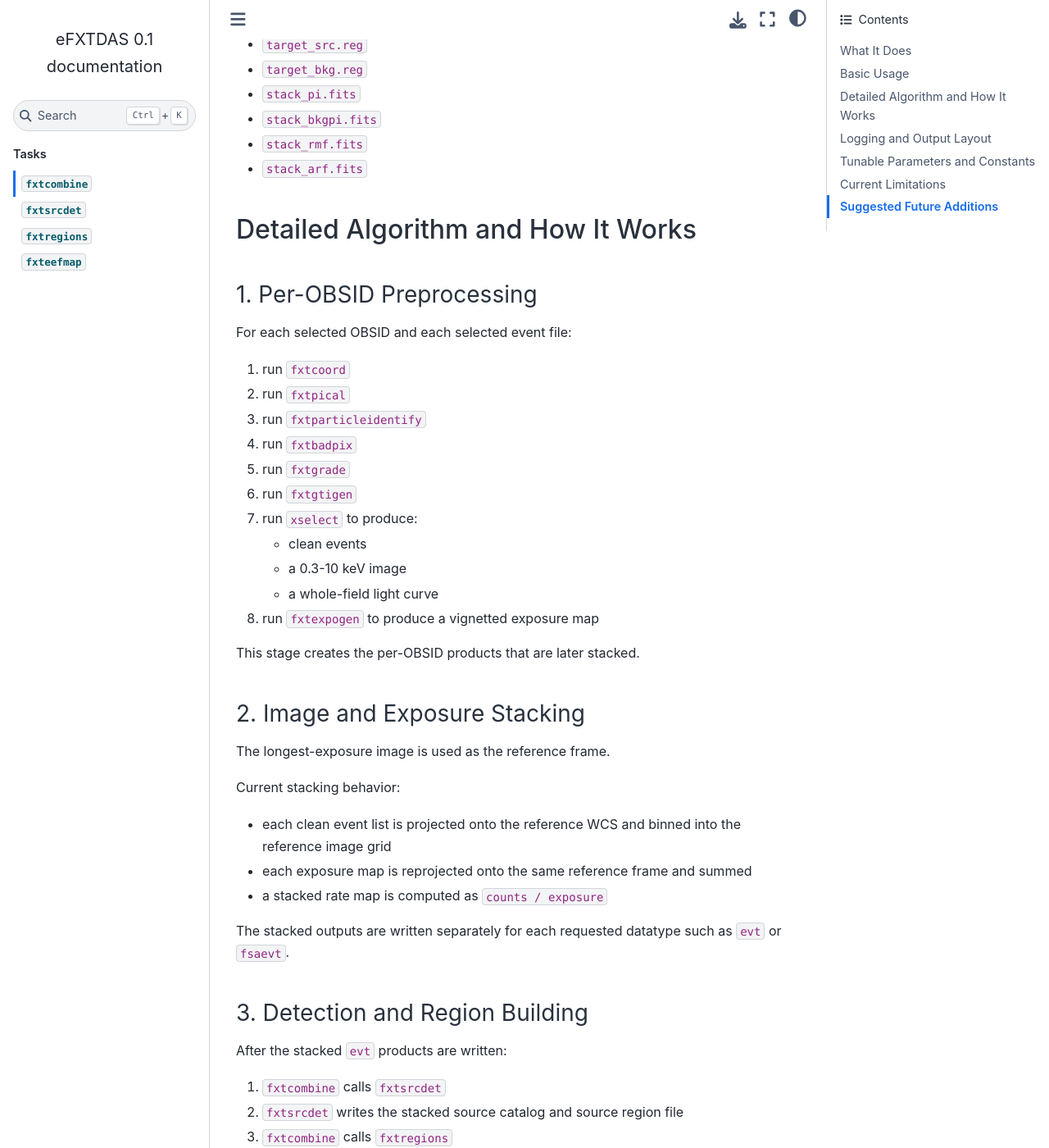
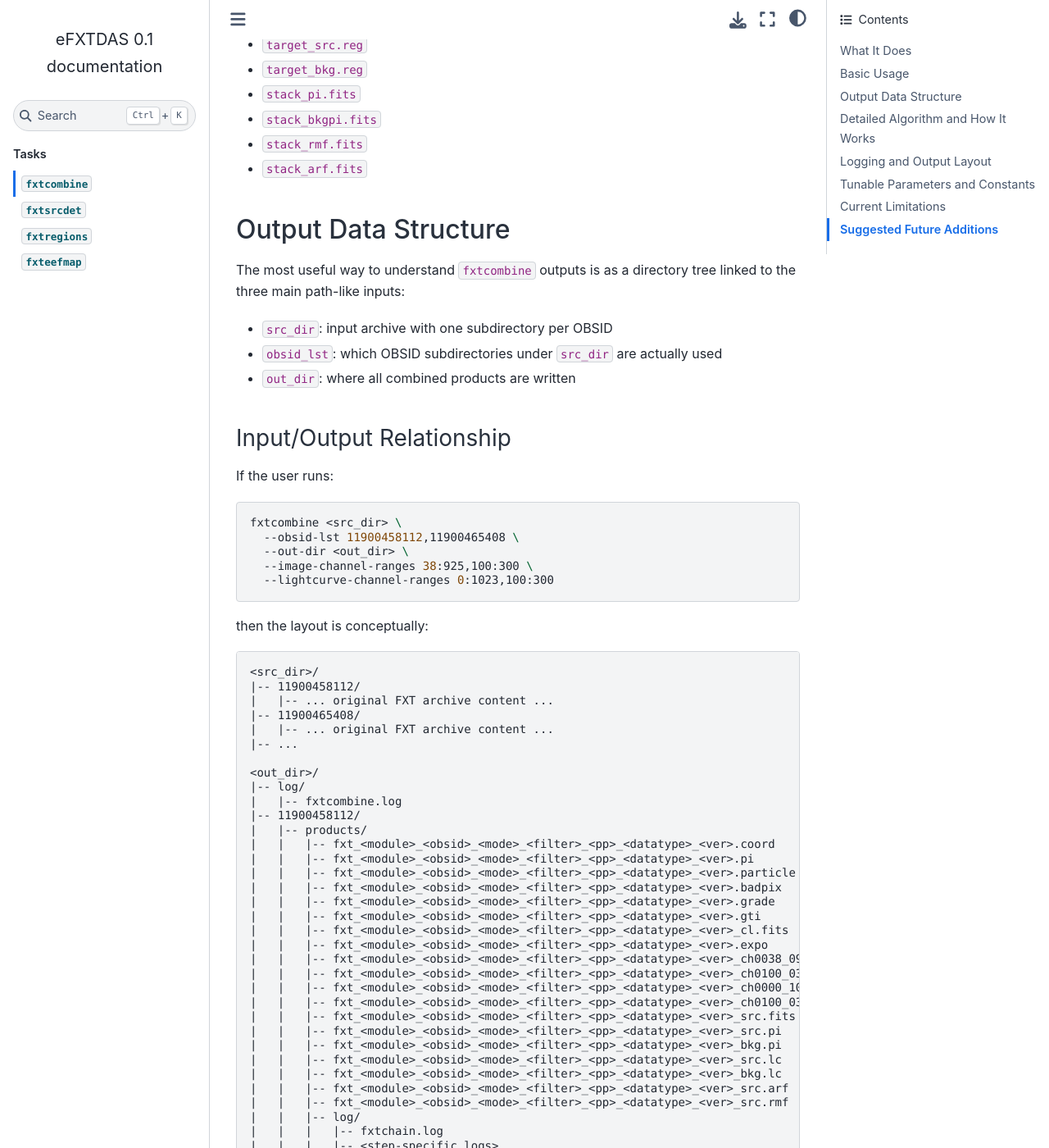
Before and after one commit to AstroChensj/eFXTDAS, a Sphinx documentation site: the page built from docs/fxtcombine.md, in a window 1280 px wide and 1400 px high, scrolled down 2118 px. Shown: the whole window at 82% size. Built offline with Sphinx 7.4.7 and the Sphinx Book theme 1.1.4, drawn with Linux system fonts in a browser that asks for light colours; some of the changed text lies outside the part shown.

Commit message:
update fxtcombine: multi-channel image and lc

````diff
--- a/docs/fxtcombine.md
+++ b/docs/fxtcombine.md
@@ -84,6 +84,162 @@ Typical stacked products include:
 - `stack_bkgpi.fits`
 - `stack_rmf.fits`
 - `stack_arf.fits`
+
+## Output Data Structure
+
+The most useful way to understand `fxtcombine` outputs is as a directory tree
+linked to the three main path-like inputs:
+
+- `src_dir`: input archive with one subdirectory per OBSID
+- `obsid_lst`: which OBSID subdirectories under `src_dir` are actually used
+- `out_dir`: where all combined products are written
+
+### Input/Output Relationship
+
+If the user runs:
+
+```bash
+fxtcombine <src_dir> \
+  --obsid-lst 11900458112,11900465408 \
+  --out-dir <out_dir> \
+  --image-channel-ranges 38:925,100:300 \
+  --lightcurve-channel-ranges 0:1023,100:300
+```
+
+then the layout is conceptually:
+
+```text
+<src_dir>/
+|-- 11900458112/
+|   |-- ... original FXT archive content ...
+|-- 11900465408/
+|   |-- ... original FXT archive content ...
+|-- ...
+
+<out_dir>/
+|-- log/
+|   |-- fxtcombine.log
+|-- 11900458112/
+|   |-- products/
+|   |   |-- fxt_<module>_<obsid>_<mode>_<filter>_<pp>_<datatype>_<ver>.coord
+|   |   |-- fxt_<module>_<obsid>_<mode>_<filter>_<pp>_<datatype>_<ver>.pi
+|   |   |-- fxt_<module>_<obsid>_<mode>_<filter>_<pp>_<datatype>_<ver>.particle
+|   |   |-- fxt_<module>_<obsid>_<mode>_<filter>_<pp>_<datatype>_<ver>.badpix
+|   |   |-- fxt_<module>_<obsid>_<mode>_<filter>_<pp>_<datatype>_<ver>.grade
+|   |   |-- fxt_<module>_<obsid>_<mode>_<filter>_<pp>_<datatype>_<ver>.gti
+|   |   |-- fxt_<module>_<obsid>_<mode>_<filter>_<pp>_<datatype>_<ver>_cl.fits
+|   |   |-- fxt_<module>_<obsid>_<mode>_<filter>_<pp>_<datatype>_<ver>.expo
+|   |   |-- fxt_<module>_<obsid>_<mode>_<filter>_<pp>_<datatype>_<ver>_ch0038_0925.img
+|   |   |-- fxt_<module>_<obsid>_<mode>_<filter>_<pp>_<datatype>_<ver>_ch0100_0300.img
+|   |   |-- fxt_<module>_<obsid>_<mode>_<filter>_<pp>_<datatype>_<ver>_ch0000_1023.lc
+|   |   |-- fxt_<module>_<obsid>_<mode>_<filter>_<pp>_<datatype>_<ver>_ch0100_0300.lc
+|   |   |-- fxt_<module>_<obsid>_<mode>_<filter>_<pp>_<datatype>_<ver>_src.fits
+|   |   |-- fxt_<module>_<obsid>_<mode>_<filter>_<pp>_<datatype>_<ver>_src.pi
+|   |   |-- fxt_<module>_<obsid>_<mode>_<filter>_<pp>_<datatype>_<ver>_bkg.pi
+|   |   |-- fxt_<module>_<obsid>_<mode>_<filter>_<pp>_<datatype>_<ver>_src.lc
+|   |   |-- fxt_<module>_<obsid>_<mode>_<filter>_<pp>_<datatype>_<ver>_bkg.lc
+|   |   |-- fxt_<module>_<obsid>_<mode>_<filter>_<pp>_<datatype>_<ver>_src.arf
+|   |   |-- fxt_<module>_<obsid>_<mode>_<filter>_<pp>_<datatype>_<ver>_src.rmf
+|   |   |-- log/
+|   |   |   |-- fxtchain.log
+|   |   |   |-- <step-specific logs>
+|-- 11900465408/
+|   |-- products/
+|   |   |-- ... same product pattern as above ...
+|-- stack/
+|   |-- evt_stack_exp.fits
+|   |-- evt_stack_cts.fits
+|   |-- evt_stack_rate.fits
+|   |-- evt_ch0038_0925_stack_cts.fits
+|   |-- evt_ch0038_0925_stack_rate.fits
+|   |-- evt_ch0100_0300_stack_cts.fits
+|   |-- evt_stack_eef.fits
+|   |-- stack_src.fits
+|   |-- stack_src.reg
+|   |-- stack_bkgmap.fits
+|   |-- target_src.reg
+|   |-- target_bkg.reg
+|   |-- fxteefmap.log
+|   |-- srcdet.log
+|   |-- fxtregions.log
+|   |-- stack_pi.fits
+|   |-- stack_bkgpi.fits
+|   |-- stack_rmf.fits
+|   |-- stack_arf.fits
+|   |-- stack_runXstack.log
+|-- all_obsid.filelist
+|-- all_obsid.json
+```
+
+### Meaning of the Tree
+
+- `src_dir/<obsid>/`
+  - original input archive for each observation
+- `out_dir/<obsid>/products/`
+  - all per-OBSID intermediate and extracted products
+- `out_dir/stack/`
+  - products derived from combining all valid OBSIDs together
+- `out_dir/all_obsid.json`
+  - machine-readable summary of the per-OBSID product paths
+
+### Multi-Band Image and Light-Curve Products
+
+When multiple channel ranges are requested:
+
+- each Stage-1 image band gets its own file:
+  - `..._ch0038_0925.img`
+  - `..._ch0100_0300.img`
+- each Stage-1 light-curve band gets its own file:
+  - `..._ch0000_1023.lc`
+  - `..._ch0100_0300.lc`
+
+For stacking:
+
+- the first requested image band is treated as the default detection band
+- that default band is written twice:
+  - legacy names:
+    - `evt_stack_cts.fits`
+    - `evt_stack_rate.fits`
+  - explicit band-labelled names:
+    - `evt_ch0038_0925_stack_cts.fits`
+    - `evt_ch0038_0925_stack_rate.fits`
+- additional image bands are written only with explicit band labels
+
+### The Summary JSON Structure
+
+`all_obsid.json` stores the same information as a nested dictionary:
+
+```text
+all_obsid.json
+|-- <obsid>
+|   |-- <datatype>
+|   |   |-- <evt_fname_prefix>
+|   |   |   |-- clevt
+|   |   |   |-- image
+|   |   |   |-- images
+|   |   |   |   |-- ch0038_0925
+|   |   |   |   |-- ch0100_0300
+|   |   |   |-- vexpmap
+|   |   |   |-- exp
+|   |   |   |-- alllc
+|   |   |   |-- lightcurves
+|   |   |   |   |-- ch0000_1023
+|   |   |   |   |-- ch0100_0300
+|   |   |   |-- srcpi
+|   |   |   |-- bkgpi
+|   |   |   |-- srclc
+|   |   |   |-- bkglc
+|   |   |   |-- arf
+|   |   |   |-- rmf
+```
+
+Important conventions:
+
+- `image` is always the first requested image band
+- `images` stores all requested image bands
+- `alllc` is always the first requested light-curve band
+- `lightcurves` stores all requested light-curve bands
+- `srcpi`, `bkgpi`, `arf`, and `rmf` appear only after Stage 4
 
 ## Detailed Algorithm and How It Works
 
````
Also changed, not shown: docs/fxtregions.md (+7 -0 lines), 4 other files.
